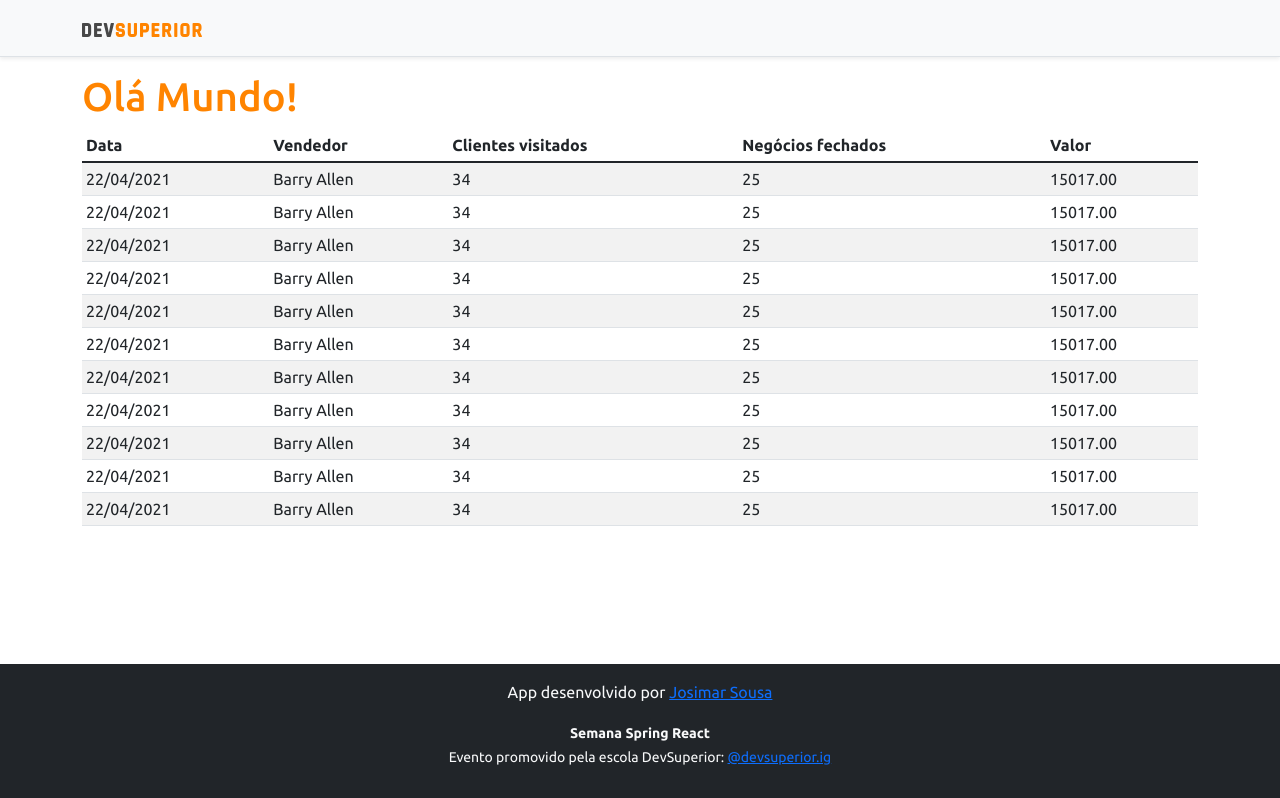
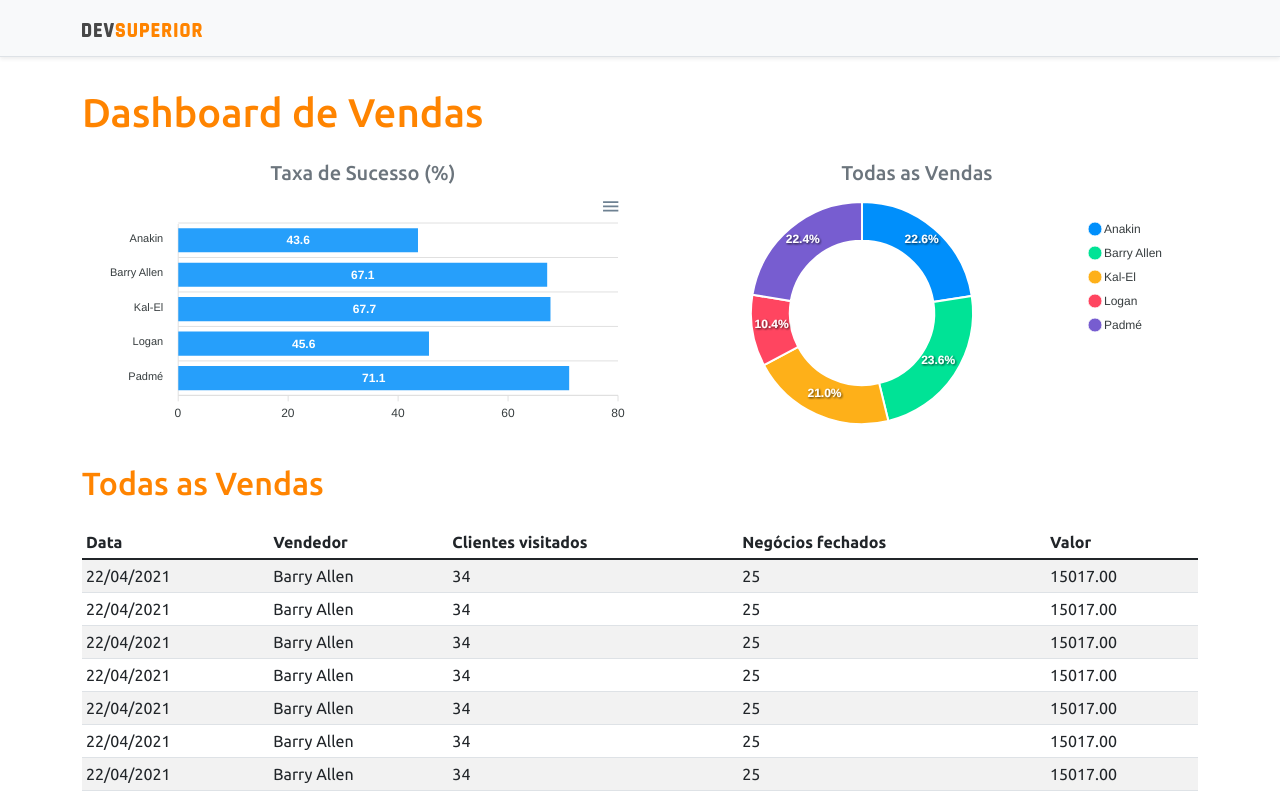
Before and after one commit to JosimarSPJunior/CursoDevSuperior, a React (Create React App) app in the folder frontend/: page / in a window 1280 px wide. Shown: the top 798 px of the page. Built offline with nearby package versions, Linux system fonts and the light colour scheme.

Commit message:
Static Charts

```diff
--- a/frontend/package.json
+++ b/frontend/package.json
@@ -10,8 +10,10 @@
     "@types/node": "^12.0.0",
     "@types/react": "^17.0.0",
     "@types/react-dom": "^17.0.0",
+    "apexcharts": "^3.28.1",
     "bootstrap": "^5.1.1",
     "react": "^17.0.2",
+    "react-apexcharts": "^1.3.9",
     "react-dom": "^17.0.2",
     "react-scripts": "4.0.3",
     "typescript": "^4.1.2",
--- a/frontend/src/App.tsx
+++ b/frontend/src/App.tsx
@@ -1,4 +1,6 @@
+import BarChart from "components/BarChart";
 import DataTable from "components/DataTable";
+import DonutChart from "components/DonutChart/indet";
 import Footer from "components/Footer";
 import NavBar from "components/NavBar";
 
@@ -6,8 +8,22 @@
   return (
     <>
       <NavBar />
-      <div className = "container">
-        <h1 className="text-primary"> Olá Mundo! </h1>
+      <div className="container">
+        <h1 className="text-primary py-3">Dashboard de Vendas</h1>
+
+        <div className="row px-3">
+          <div className="col-sm-6">
+            <h5 className="text-center text-secondary">Taxa de Sucesso (%)</h5>
+            <BarChart />
+          </div>
+          <div className="col-sm-6">
+            <h5 className="text-center text-secondary">Todas as Vendas</h5>
+            <DonutChart />
+          </div>
+        </div>
+        <div className="py-3">
+          <h2 className="text-primary">Todas as Vendas</h2>
+        </div>
         <DataTable />
       </div>
       <Footer />
--- /dev/null
+++ b/frontend/src/components/BarChart/index.tsx
@@ -0,0 +1,34 @@
+import Chart from "react-apexcharts"
+
+const BarChart = () => {
+    const options = {
+        plotOptions: {
+            bar: {
+                horizontal: true,
+            }
+        },
+    };
+
+    const mockData = {
+        labels: {
+            categories: ['Anakin', 'Barry Allen', 'Kal-El', 'Logan', 'Padmé']
+        },
+        series: [
+            {
+                name: "% Sucesso",
+                data: [43.6, 67.1, 67.7, 45.6, 71.1]
+            }
+        ]
+    };
+
+    return (
+        <Chart
+            options={{...options, xaxis: mockData.labels}}
+            series={mockData.series}
+            type="bar"
+            height="240"
+        />
+    );
+}
+
+export default BarChart;
--- /dev/null
+++ b/frontend/src/components/DonutChart/indet.tsx
@@ -0,0 +1,25 @@
+import Chart from "react-apexcharts"
+
+const DonutChart = () => {
+    const mockData = {
+        series: [477138, 499928, 444867, 220426, 473088],
+        labels: ['Anakin', 'Barry Allen', 'Kal-El', 'Logan', 'Padmé']
+    }
+
+    const options = {
+        legend: {
+            show: true
+        }
+    }
+
+    return (
+        <Chart
+            options={{...options, labels: mockData.labels}}
+            series={mockData.series}
+            type="donut"
+            height="240"
+        />
+    );
+}
+
+export default DonutChart;
--- a/frontend/src/components/Footer/index.tsx
+++ b/frontend/src/components/Footer/index.tsx
@@ -1,6 +1,3 @@
-import ImgDsDark from 'assets/img/ds-dark.svg'
-
-
 const Footer = () => {
     return (
         <footer className="footer mt-auto py-3 bg-dark">
```
Also changed, not shown: 1 other file (tests, documents, lock files or other folders).
